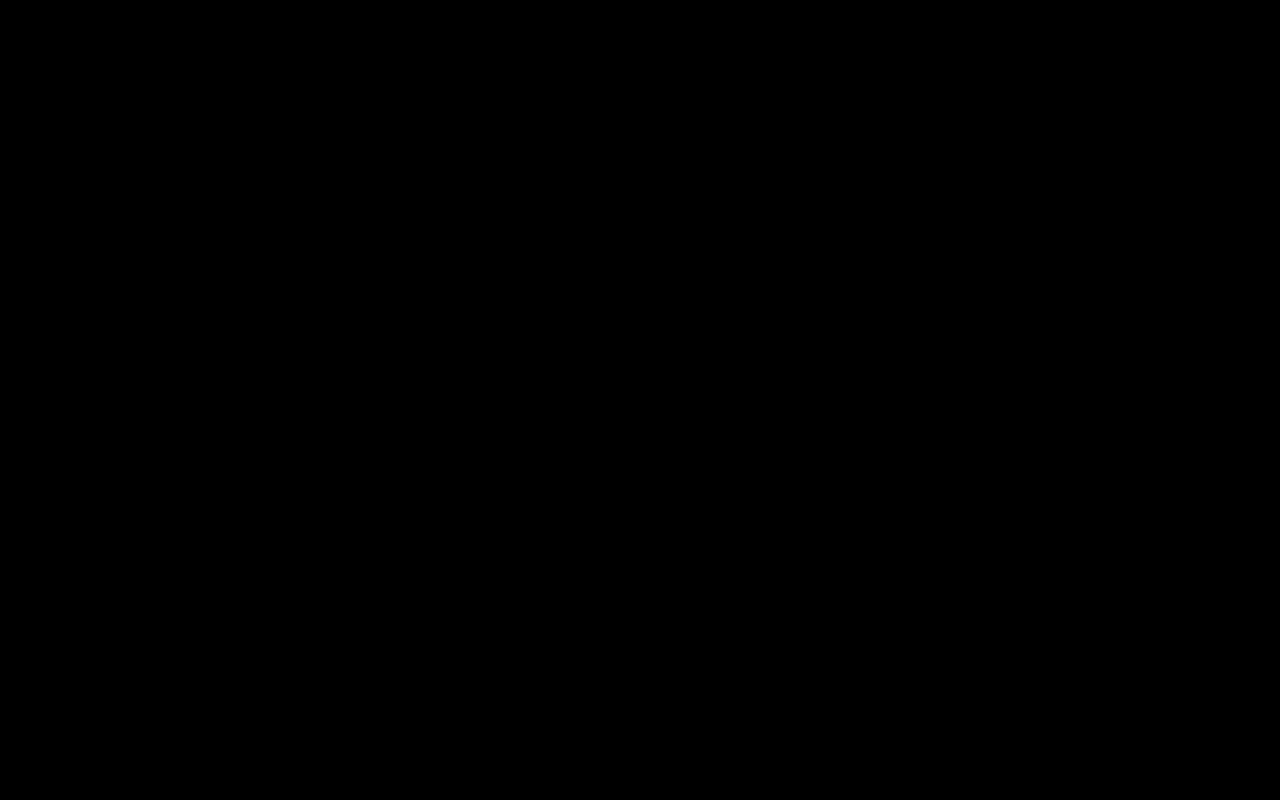
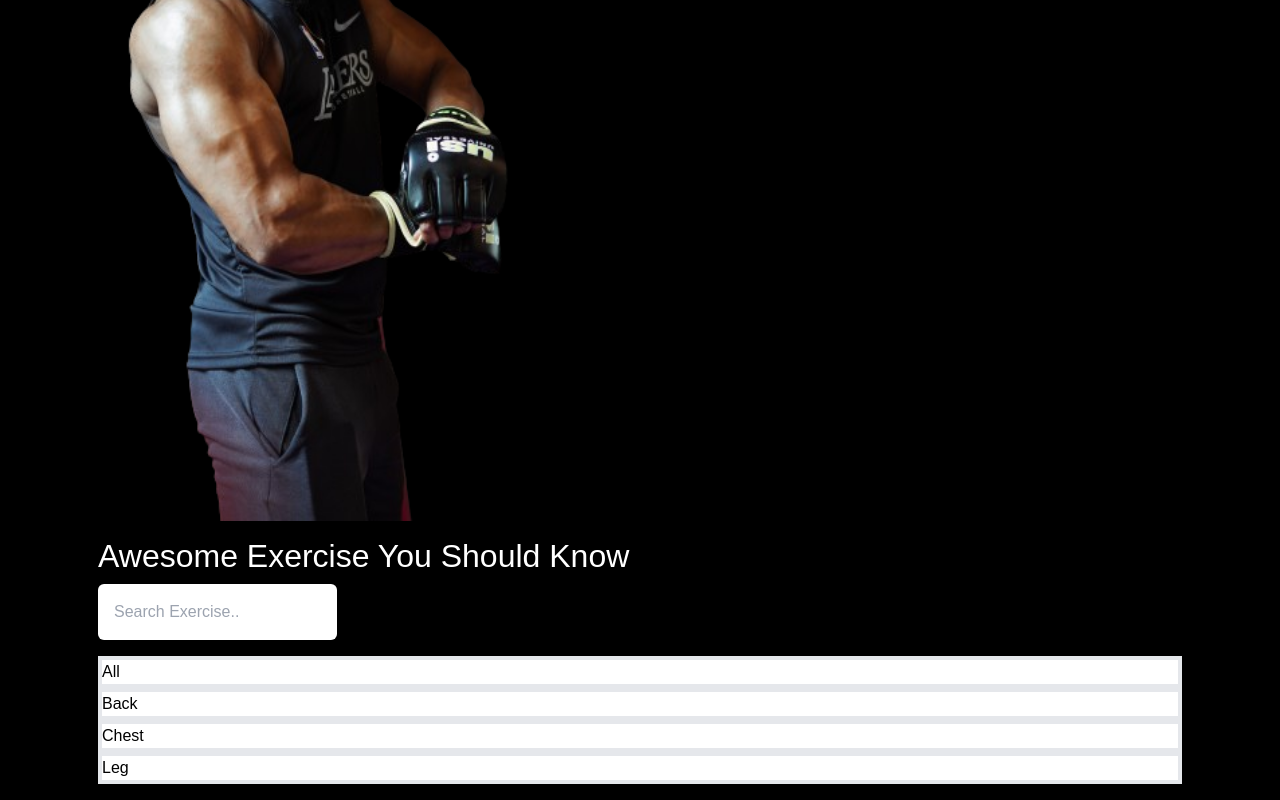
Before and after one commit to Viswajith2003/fitness_web, a React (Vite) app: page / in a window 1280 px wide. Shown: the part 642-1442 px from the top of the page. Before the commit the page ends 800 px from the top, so only its background shows below. Built offline with nearby package versions, Linux system fonts and the light colour scheme.

Commit message:
uncomments

```diff
--- a/src/App.jsx
+++ b/src/App.jsx
@@ -12,8 +12,8 @@ import Contacts from "./Pages/Contacts.jsx";
 function App() {
   return (
     <div>
-      {/* <Home /> */}
-      {/* <Exercise /> */}
+      <Home />
+      <Exercise />
     </div>
     // <Router>
     //   <div>
```
